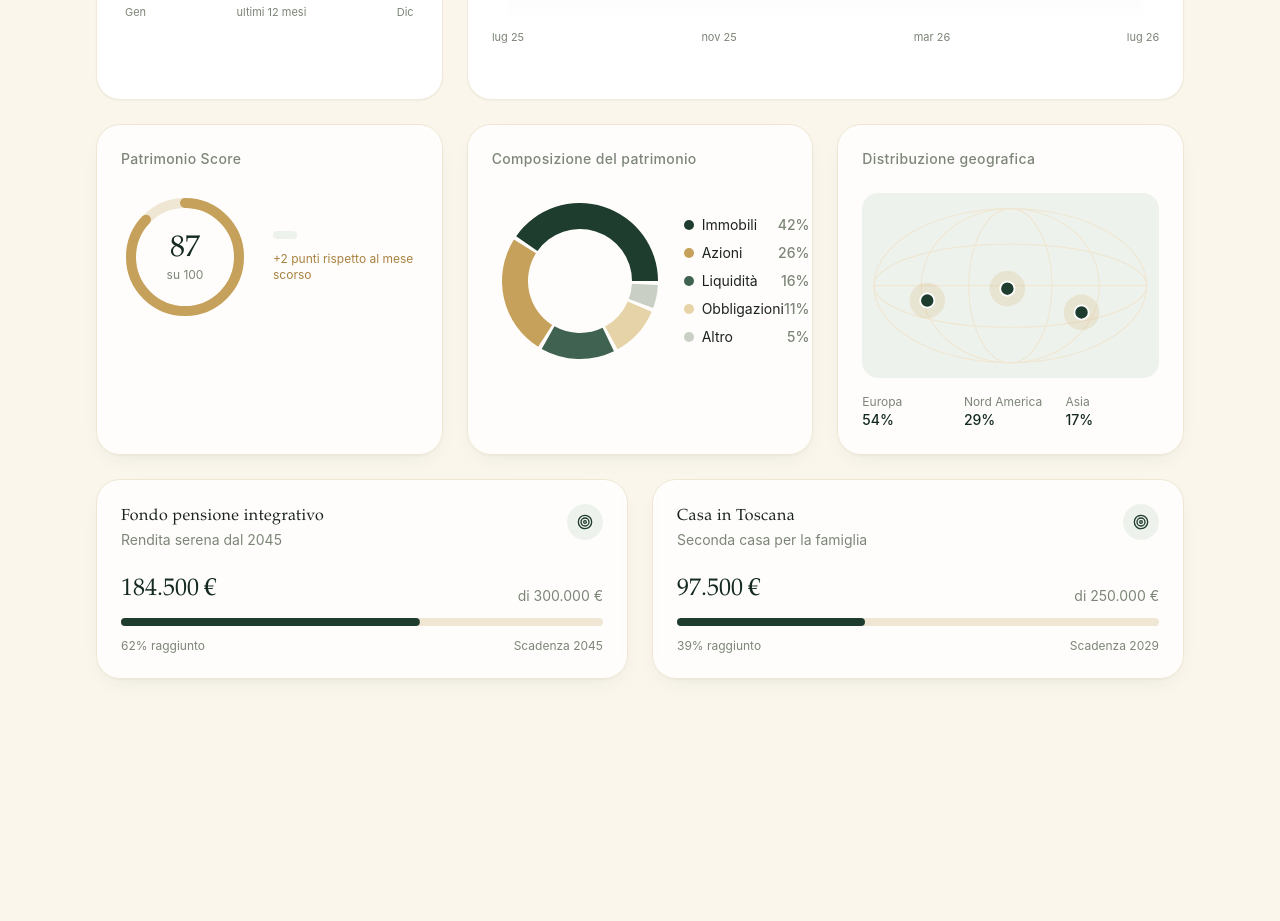
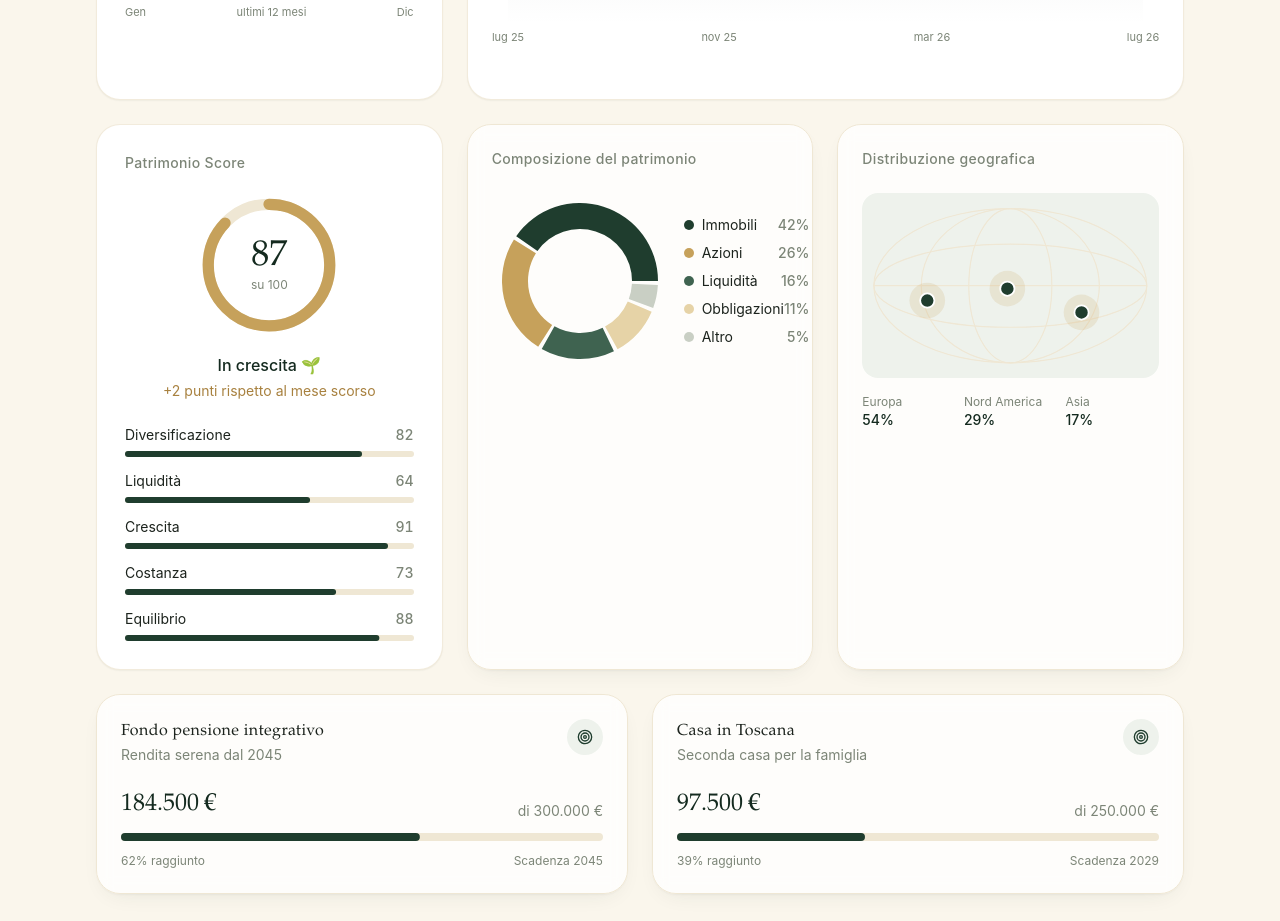
Before and after one commit to simonetarozzi14-oss/Patrimonio-ai-, a Next.js app: page / in a window 1280 px wide. Shown: the part 1060-1981 px from the top of the page. Before the commit the page ends 1779 px from the top, so only its background shows below. Built offline with nearby package versions, Linux system fonts and the light colour scheme.

Commit message:
Update patrimonio-score-card.tsx

```diff
--- a/src/components/patrimonio-score-card.tsx
+++ b/src/components/patrimonio-score-card.tsx
@@ -1,9 +1,22 @@
-import { Card, CardContent, CardHeader, CardTitle } from "@/components/ui/card";
-import { patrimonioScore } from "@/lib/mock-data";
+"use client";
 
+import { ChevronRight } from "lucide-react";
+import { Progress } from "@/components/ui/progress";
+import { indicatoriScore, patrimonioScore } from "@/lib/mock-data";
+
+/**
+ * Card "Patrimonio Score" — uno degli elementi più distintivi della Home.
+ * L'intera card è cliccabile: per ora l'azione è un no-op, ma il
+ * componente è già predisposto per aprire la futura schermata di
+ * dettaglio dello score.
+ */
 export function PatrimonioScoreCard() {
-  const { punteggio, scoreMassimo, livello, descrizione, variazione } =
-    patrimonioScore;
+  function handleApriDettaglio() {
+    // TODO: quando la schermata di dettaglio sarà disponibile,
+    // sostituire con: router.push("/patrimonio/score")
+  }
+
+  const { punteggio, scoreMassimo, stato, variazione } = patrimonioScore;
 
   const raggio = 54;
   const circonferenza = 2 * Math.PI * raggio;
@@ -11,12 +24,35 @@ export function PatrimonioScoreCard() {
   const offset = circonferenza * (1 - percentuale);
 
   return (
-    <Card className="h-full">
-      <CardHeader>
-        <CardTitle>Patrimonio Score</CardTitle>
-      </CardHeader>
-      <CardContent className="flex items-center gap-6">
-        <div className="relative h-32 w-32 shrink-0">
+    <button
+      type="button"
+      onClick={handleApriDettaglio}
+      aria-label={`Apri il dettaglio del Patrimonio Score, ${punteggio} su ${scoreMassimo}, ${stato}`}
+      className="group relative w-full h-full text-left rounded-3xl border border-[var(--color-cream-dark)]/80 bg-white
+                 px-6 py-6 sm:px-7 sm:py-7
+                 shadow-[0_1px_2px_rgba(31,61,46,0.03),0_1px_1px_rgba(31,61,46,0.02)]
+                 transition-all duration-300 ease-out
+                 hover:-translate-y-0.5 hover:border-[var(--color-gold-light)]
+                 hover:shadow-[0_2px_4px_rgba(31,61,46,0.04),0_20px_40px_-16px_rgba(31,61,46,0.16)]
+                 focus-visible:outline-none focus-visible:ring-2 focus-visible:ring-[var(--color-gold)]
+                 focus-visible:ring-offset-2 focus-visible:ring-offset-[var(--color-cream)]
+                 cursor-pointer"
+    >
+      <div className="flex items-start justify-between">
+        <span className="text-sm font-medium tracking-wide text-[var(--color-muted)]">
+          Patrimonio Score
+        </span>
+
+        <ChevronRight
+          className="h-4 w-4 text-[var(--color-muted)] opacity-0 -translate-x-1 transition-all duration-300
+                     group-hover:opacity-100 group-hover:translate-x-0"
+          strokeWidth={2}
+          aria-hidden="true"
+        />
+      </div>
+
+      <div className="mt-5 flex flex-col items-center text-center">
+        <div className="relative h-36 w-36">
           <svg viewBox="0 0 128 128" className="h-full w-full -rotate-90">
             <circle
               cx="64"
@@ -40,7 +76,7 @@ export function PatrimonioScoreCard() {
             />
           </svg>
           <div className="absolute inset-0 flex flex-col items-center justify-center">
-            <span className="font-display text-3xl text-[var(--color-forest-dark)]">
+            <span className="font-display text-4xl text-[var(--color-forest-dark)] tabular-nums">
               {punteggio}
             </span>
             <span className="text-xs text-[var(--color-muted)]">
@@ -49,14 +85,33 @@ export function PatrimonioScoreCard() {
           </div>
         </div>
 
-        <div className="flex flex-col gap-1.5">
-          <span className="inline-flex w-fit rounded-full bg-[var(--color-forest-mist)] px-3 py-1 text-xs font-medium text-[var(--color-forest-dark)]">
-            {livello}
-          </span>
-          <p className="text-sm text-[var(--color-ink)]">{descrizione}</p>
-          <p className="text-xs text-[var(--color-gold-dark)]">{variazione}</p>
-        </div>
-      </CardContent>
-    </Card>
+        <p className="mt-4 text-base font-medium text-[var(--color-forest-dark)]">
+          {stato}
+        </p>
+        <p className="mt-1 text-sm text-[var(--color-gold-dark)]">
+          {variazione}
+        </p>
+      </div>
+
+      <div className="mt-6 flex flex-col gap-3.5">
+        {indicatoriScore.map((indicatore) => (
+          <div key={indicatore.id} className="flex flex-col gap-1.5">
+            <div className="flex items-center justify-between text-sm">
+              <span className="text-[var(--color-ink)]">
+                {indicatore.etichetta}
+              </span>
+              <span className="text-[var(--color-muted)] font-medium tabular-nums">
+                {indicatore.valore}
+              </span>
+            </div>
+            <Progress
+              value={indicatore.valore}
+              className="h-1.5"
+              indicatorClassName="bg-[var(--color-forest)]"
+            />
+          </div>
+        ))}
+      </div>
+    </button>
   );
 }
```
